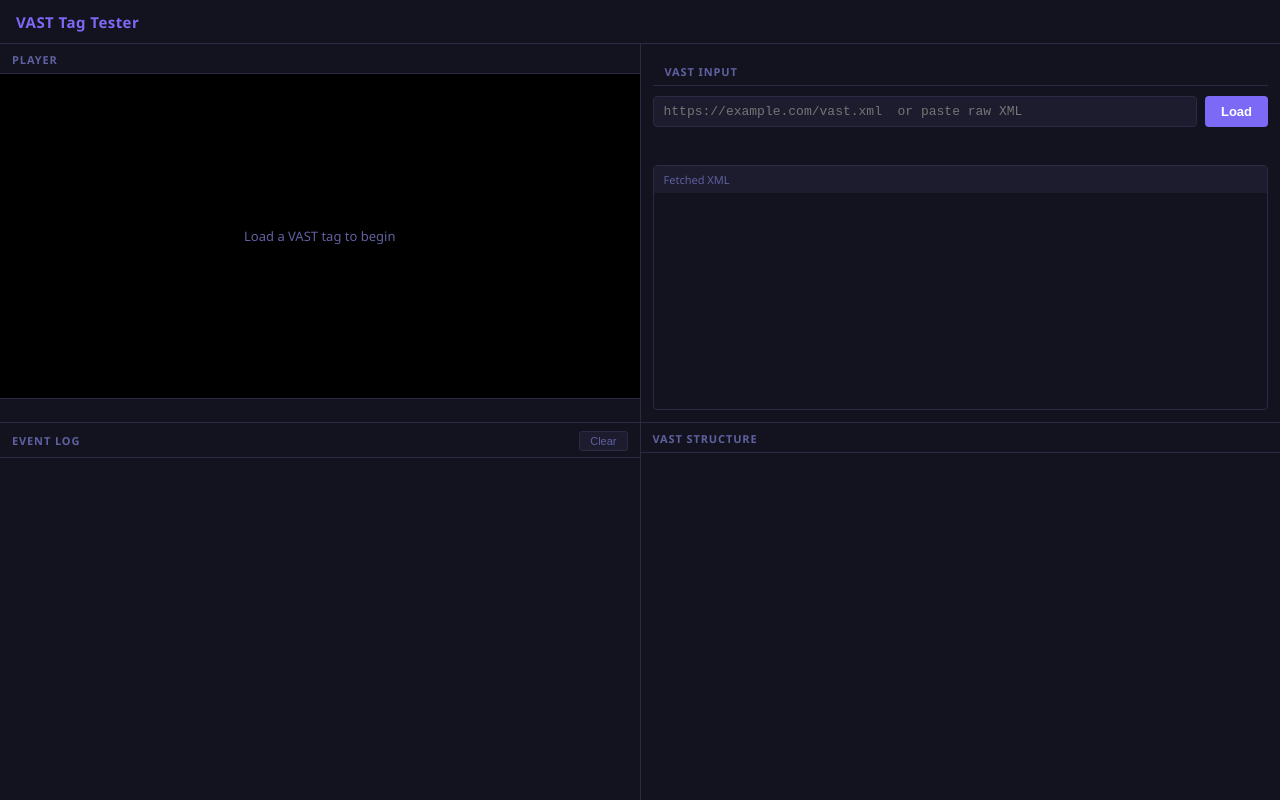
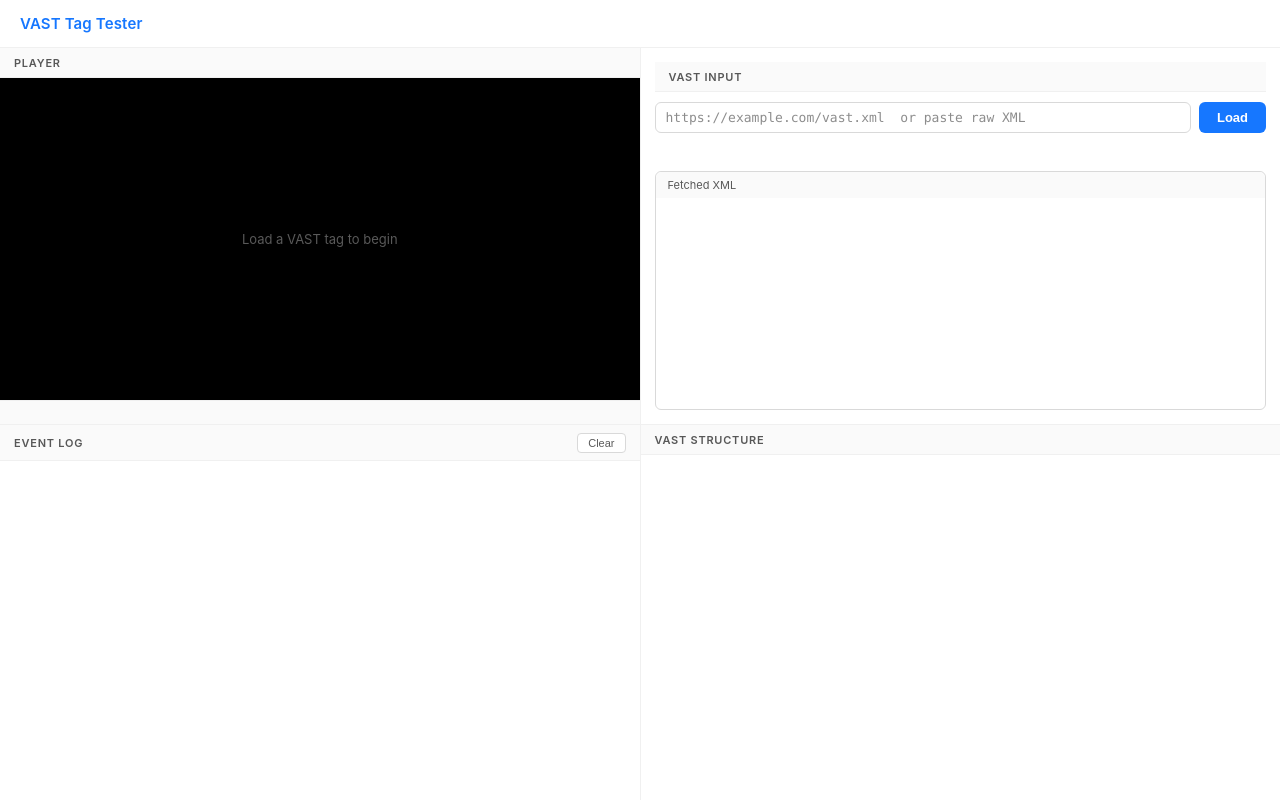
Before and after one commit to vanuwa/vast-tag-tester, a plain HTML site: page index.html in a window 1280 px wide. Drawn offline with Linux system fonts and the light colour scheme.

Commit message:
added Dockerfile; amended styles;

```diff
--- a/app.js
+++ b/app.js
@@ -145,13 +145,23 @@ class VASTParser {
 
   _parseMediaFiles(linear) {
     return Array.from(linear.querySelectorAll('MediaFile')).map(mf => ({
-      url: (mf.textContent || '').trim(),
+      url: this._extractCdata(mf),
       type: mf.getAttribute('type') || '',
       delivery: mf.getAttribute('delivery') || 'progressive',
       width: parseInt(mf.getAttribute('width') || '0', 10),
       height: parseInt(mf.getAttribute('height') || '0', 10),
       bitrate: parseInt(mf.getAttribute('bitrate') || '0', 10),
     }));
+  }
+
+  _extractCdata(el) {
+    for (const node of el.childNodes) {
+      if (node.nodeType === Node.TEXT_NODE || node.nodeType === Node.CDATA_SECTION_NODE) {
+        const v = node.nodeValue.trim();
+        if (v) return v;
+      }
+    }
+    return (el.textContent || '').trim();
   }
 
   _parseTracking(linear) {
@@ -462,6 +472,11 @@ class AdPlayer {
       return;
     }
 
+    if (!mf.url || !/^https?:\/\//i.test(mf.url)) {
+      this._placeholder.textContent = `Media URL invalid or empty: "${mf.url}"`;
+      return;
+    }
+
     const isAudio = mf.type && mf.type.startsWith('audio/');
     this._mediaEl = isAudio ? this._audio : this._video;
 
@@ -757,10 +772,12 @@ class VastTester {
       return;
     }
 
-    // update URL bar for shareability
-    const params = new URLSearchParams(location.search);
-    params.set('tag', input);
-    history.replaceState(null, '', '?' + params.toString());
+    // update URL bar for shareability (silent no-op on file:// where replaceState is blocked)
+    try {
+      const params = new URLSearchParams(location.search);
+      params.set('tag', input);
+      history.replaceState(null, '', '?' + params.toString());
+    } catch (_) {}
 
     this._destroyPlayer();
     this._logger.clear();
--- a/style.css
+++ b/style.css
@@ -1,43 +1,47 @@
 :root {
-  --bg-base:   #0f0f1a;
-  --bg-panel:  #13131f;
-  --bg-input:  #1c1c2e;
-  --border:    #2a2a45;
-  --text:      #e0e0f0;
-  --text-dim:  #6060a0;
-  --accent:    #7c6af7;
-  --success:   #4caf50;
-  --warn:      #ff9800;
-  --error:     #f44336;
-  --pending:   #44445a;
+  --bg-page:   #f8fafd;
+  --bg-panel:  #ffffff;
+  --bg-input:  #ffffff;
+  --border:    #f0f0f0;
+  --border-md: #d9d9d9;
+  --text:      rgba(0,0,0,0.88);
+  --text-dim:  rgba(0,0,0,0.45);
+  --text-mid:  rgba(0,0,0,0.65);
+  --accent:    #1677ff;
+  --accent-bg: #e6f4ff;
+  --success:   #52c41a;
+  --warn:      #faad14;
+  --error:     #ff4d4f;
+  --pending:   #bfbfbf;
 }
 
 *, *::before, *::after { box-sizing: border-box; margin: 0; padding: 0; }
 
 html, body {
   height: 100%;
-  font-family: 'Segoe UI', system-ui, sans-serif;
+  font-family: "SF Pro Text", -apple-system, BlinkMacSystemFont, "Segoe UI", sans-serif;
   font-size: 13px;
-  background: var(--bg-base);
+  background: var(--bg-page);
   color: var(--text);
   overflow: hidden;
 }
 
 /* ── Header ── */
 header {
-  height: 44px;
+  height: 48px;
   display: flex;
   align-items: center;
-  padding: 0 16px;
+  padding: 0 20px;
   background: var(--bg-panel);
   border-bottom: 1px solid var(--border);
   flex-shrink: 0;
+  box-shadow: 0 1px 4px rgba(0,0,0,0.06);
 }
 
 header h1 {
   font-size: 15px;
   font-weight: 600;
-  letter-spacing: 0.03em;
+  letter-spacing: 0.01em;
   color: var(--accent);
 }
 
@@ -46,7 +50,7 @@ header h1 {
   display: grid;
   grid-template-columns: 1fr 1fr;
   grid-template-rows: 1fr 1fr;
-  height: calc(100vh - 44px);
+  height: calc(100vh - 48px);
   gap: 1px;
   background: var(--border);
 }
@@ -63,20 +67,19 @@ section {
 .panel-label {
   font-size: 11px;
   font-weight: 600;
-  letter-spacing: 0.08em;
+  letter-spacing: 0.07em;
   text-transform: uppercase;
-  color: var(--text-dim);
-  padding: 8px 12px 6px;
+  color: var(--text-mid);
+  padding: 8px 14px 7px;
   border-bottom: 1px solid var(--border);
   flex-shrink: 0;
   display: flex;
   align-items: center;
   gap: 8px;
+  background: #fafafa;
 }
 
 /* ── Player panel ── */
-#player-panel { }
-
 #player-container {
   position: relative;
   flex: 1;
@@ -115,7 +118,7 @@ section {
 }
 
 #player-placeholder {
-  color: var(--text-dim);
+  color: rgba(255,255,255,0.35);
   font-size: 13px;
   text-align: center;
   padding: 24px;
@@ -126,27 +129,28 @@ section {
   bottom: 52px;
   right: 12px;
   z-index: 3;
-  background: rgba(0,0,0,0.75);
-  color: var(--text);
-  border: 1px solid var(--border);
-  padding: 6px 14px;
+  background: rgba(0,0,0,0.65);
+  color: #fff;
+  border: 1px solid rgba(255,255,255,0.3);
+  padding: 5px 14px;
   font-size: 12px;
   cursor: pointer;
   border-radius: 3px;
 }
-#skip-btn:hover { background: rgba(255,255,255,0.1); }
+#skip-btn:hover { background: rgba(0,0,0,0.85); }
 
 #media-meta {
-  padding: 5px 12px;
+  padding: 5px 14px;
   font-size: 11px;
   color: var(--text-dim);
   border-top: 1px solid var(--border);
   min-height: 24px;
   flex-shrink: 0;
+  background: #fafafa;
 }
 
 /* ── Input panel ── */
-#input-panel { padding: 12px; gap: 10px; }
+#input-panel { padding: 14px; gap: 10px; }
 
 #url-row {
   display: flex;
@@ -156,44 +160,49 @@ section {
 #vast-url {
   flex: 1;
   background: var(--bg-input);
-  border: 1px solid var(--border);
-  border-radius: 4px;
+  border: 1px solid var(--border-md);
+  border-radius: 6px;
   color: var(--text);
   padding: 7px 10px;
   font-size: 13px;
-  font-family: 'Courier New', monospace;
+  font-family: 'SFMono-Regular', Consolas, 'Liberation Mono', Menlo, monospace;
   outline: none;
   min-width: 0;
+  transition: border-color 0.15s, box-shadow 0.15s;
 }
-#vast-url:focus { border-color: var(--accent); }
+#vast-url:focus {
+  border-color: var(--accent);
+  box-shadow: 0 0 0 2px rgba(22,119,255,0.1);
+}
+#vast-url::placeholder { color: var(--text-dim); }
 
 button {
   background: var(--accent);
   color: #fff;
   border: none;
-  border-radius: 4px;
-  padding: 7px 16px;
+  border-radius: 6px;
+  padding: 7px 18px;
   font-size: 13px;
   font-weight: 600;
   cursor: pointer;
   white-space: nowrap;
-  transition: opacity 0.15s;
+  transition: background 0.15s;
 }
-button:hover { opacity: 0.85; }
-button:active { opacity: 0.7; }
+button:hover { background: #4096ff; }
+button:active { background: #0958d9; }
 button:disabled { opacity: 0.4; cursor: default; }
 
 .small-btn {
-  background: var(--bg-input);
-  color: var(--text-dim);
-  border: 1px solid var(--border);
+  background: var(--bg-panel);
+  color: var(--text-mid);
+  border: 1px solid var(--border-md);
   padding: 3px 10px;
   font-size: 11px;
   font-weight: 500;
-  border-radius: 3px;
+  border-radius: 4px;
   margin-left: auto;
 }
-.small-btn:hover { color: var(--text); opacity: 1; }
+.small-btn:hover { background: var(--accent-bg); color: var(--accent); border-color: var(--accent); }
 
 #input-status {
   font-size: 12px;
@@ -211,7 +220,7 @@ button:disabled { opacity: 0.4; cursor: default; }
 .spinner {
   width: 12px;
   height: 12px;
-  border: 2px solid var(--border);
+  border: 2px solid var(--border-md);
   border-top-color: var(--accent);
   border-radius: 50%;
   animation: spin 0.7s linear infinite;
@@ -224,24 +233,25 @@ button:disabled { opacity: 0.4; cursor: default; }
   display: flex;
   flex-direction: column;
   overflow: hidden;
-  border: 1px solid var(--border);
-  border-radius: 4px;
+  border: 1px solid var(--border-md);
+  border-radius: 6px;
   min-height: 0;
 }
 
 #xml-details summary {
-  padding: 6px 10px;
+  padding: 6px 12px;
   cursor: pointer;
   font-size: 11px;
-  color: var(--text-dim);
+  color: var(--text-mid);
   user-select: none;
   display: flex;
   align-items: center;
   gap: 6px;
-  background: var(--bg-input);
+  background: #fafafa;
+  border-radius: 6px 6px 0 0;
 }
-#xml-details summary:hover { color: var(--text); }
-#xml-details[open] { overflow: hidden; }
+#xml-details summary:hover { color: var(--accent); background: var(--accent-bg); }
+#xml-details[open] summary { border-radius: 6px 6px 0 0; }
 
 #xml-hop-label {
   font-size: 10px;
@@ -252,16 +262,16 @@ button:disabled { opacity: 0.4; cursor: default; }
   display: flex;
   padding: 4px 8px;
   border-bottom: 1px solid var(--border);
-  background: var(--bg-input);
+  background: #fafafa;
 }
 
 #raw-xml {
   flex: 1;
-  background: var(--bg-base);
-  color: var(--text-dim);
+  background: var(--bg-page);
+  color: var(--text-mid);
   border: none;
   padding: 10px;
-  font-family: 'Courier New', monospace;
+  font-family: 'SFMono-Regular', Consolas, 'Liberation Mono', Menlo, monospace;
   font-size: 11px;
   resize: none;
   outline: none;
@@ -270,28 +280,26 @@ button:disabled { opacity: 0.4; cursor: default; }
 }
 
 /* ── Log panel ── */
-#log-panel { }
-
 #event-log {
   flex: 1;
   overflow-y: auto;
-  padding: 6px 0;
+  padding: 4px 0;
   list-style: none;
   display: flex;
   flex-direction: column-reverse;
 }
 
 #event-log li {
-  padding: 3px 12px;
+  padding: 3px 14px;
   display: flex;
   gap: 10px;
   align-items: baseline;
-  font-family: 'Courier New', monospace;
+  font-family: 'SFMono-Regular', Consolas, 'Liberation Mono', Menlo, monospace;
   font-size: 11px;
-  line-height: 1.5;
+  line-height: 1.6;
   border-bottom: 1px solid transparent;
 }
-#event-log li:hover { background: rgba(255,255,255,0.03); }
+#event-log li:hover { background: #f5f8ff; }
 
 .log-ts    { color: var(--text-dim); flex-shrink: 0; }
 .log-event { font-weight: 700; flex-shrink: 0; min-width: 110px; }
@@ -304,26 +312,27 @@ button:disabled { opacity: 0.4; cursor: default; }
 #event-log li[data-type="wrapper"]       .log-event { color: var(--warn); }
 #event-log li[data-type="vast-loaded"]   .log-event { color: var(--success); }
 #event-log li[data-type="no-ad"]         .log-event { color: var(--warn); }
-#event-log li[data-type="click"]         .log-event { color: #64b5f6; }
+#event-log li[data-type="click"]         .log-event { color: #1677ff; }
 #event-log li[data-type="skip"]          .log-event { color: var(--warn); }
 #event-log li[data-type="firstQuartile"]  .log-event,
 #event-log li[data-type="midpoint"]       .log-event,
-#event-log li[data-type="thirdQuartile"]  .log-event { color: #81c784; }
+#event-log li[data-type="thirdQuartile"]  .log-event { color: #389e0d; }
 
 /* ── Diagram panel ── */
 #diagram-container {
   flex: 1;
   overflow-y: auto;
-  padding: 12px;
+  padding: 14px;
   min-height: 0;
 }
 
 #diagram-tree {
-  font-family: 'Courier New', monospace;
+  font-family: 'SFMono-Regular', Consolas, 'Liberation Mono', Menlo, monospace;
   font-size: 12px;
-  line-height: 1.7;
+  line-height: 1.75;
   white-space: pre;
   margin: 0;
+  color: var(--text);
 }
 
 .diag-square {
@@ -336,7 +345,7 @@ button:disabled { opacity: 0.4; cursor: default; }
 .diag-node--error   { color: var(--error); }
 
 .diag-url  { color: var(--text-dim); font-size: 10px; }
-.diag-info { color: #64b5f6; }
+.diag-info { color: var(--accent); font-weight: 500; }
 .diag-warn { color: var(--warn); }
 
 /* ── Responsive ── */
```
Also changed, not shown: 2 other files.
